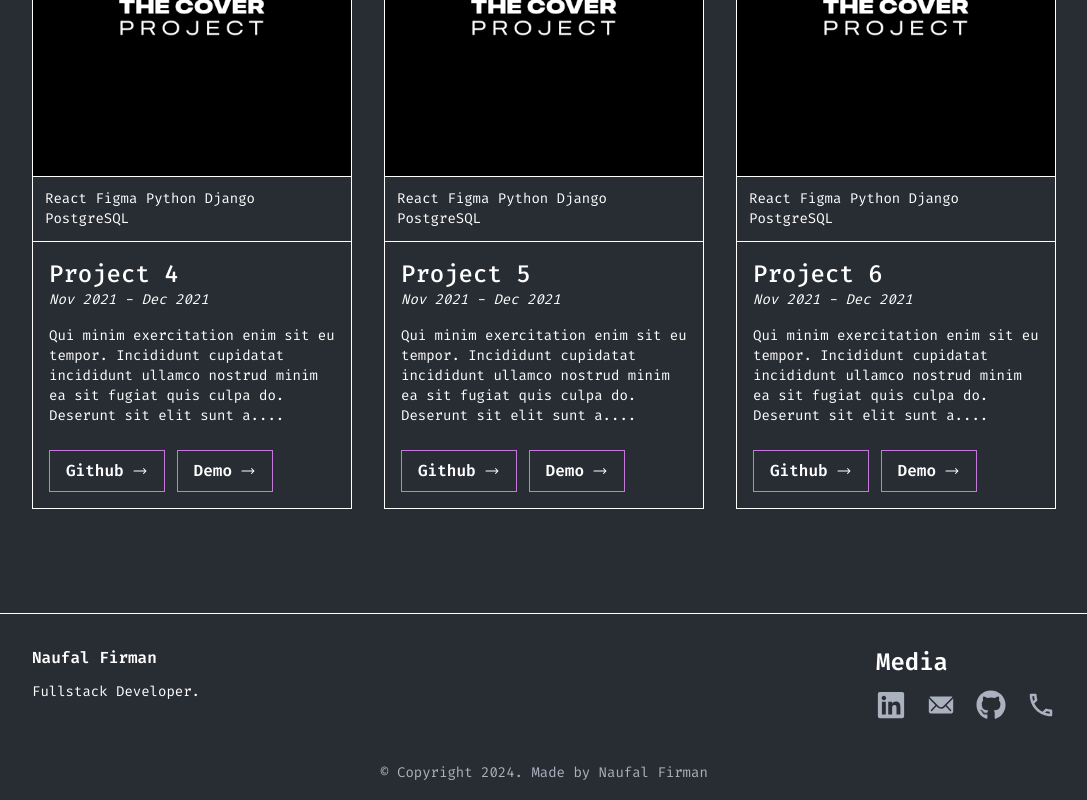
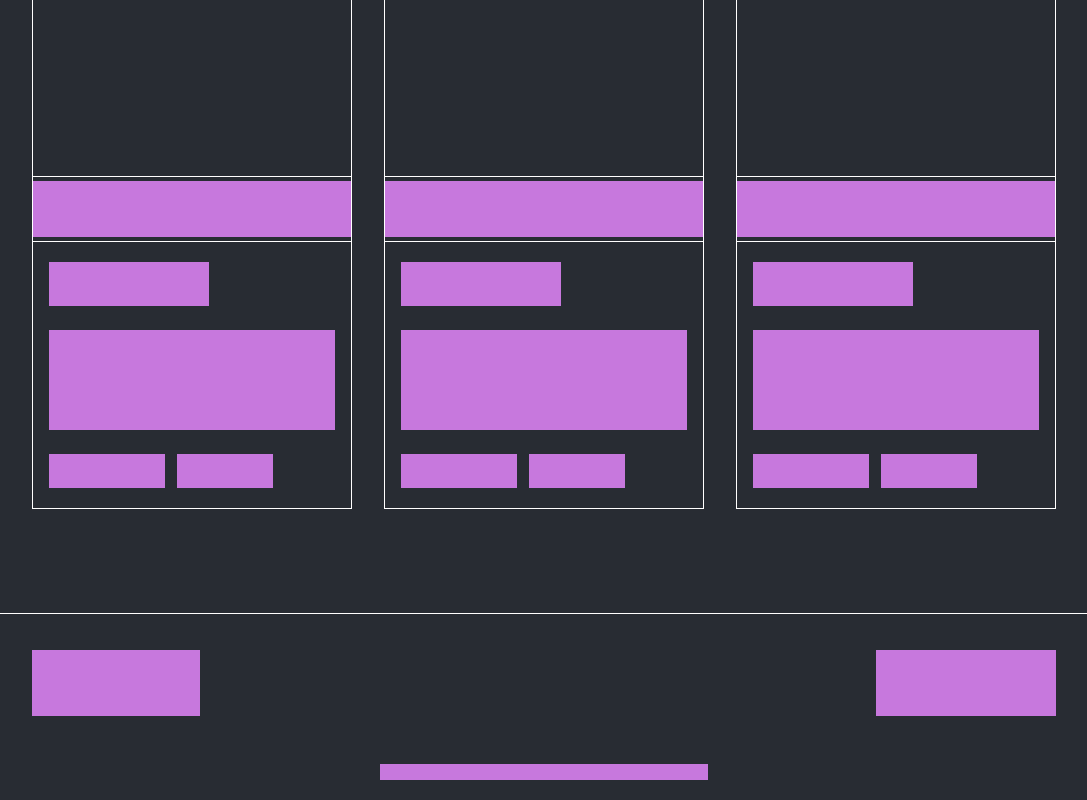
Before and after one commit to naufalF21/portofolio-web, a Next.js app: page /projects in a window 1280 px wide. Shown: the part 1155-1955 px from the top of the page, without its empty margins (96-1183 px from the left). Built offline with nearby package versions, Linux system fonts and the light colour scheme.

Commit message:
style(Homepage): apply scroll animation

```diff
--- a/app/layout.js
+++ b/app/layout.js
@@ -18,7 +18,7 @@ export default function RootLayout({ children }) {
 				<link rel="icon" type="image/png" sizes="16x16" href="/favicon/favicon-16x16.png" />
 				<link rel="manifest" href="/favicon/site.webmanifest" />
 			</head>
-			<body className={firaCode.className}>
+			<body className={`${firaCode.className} selection:bg-primary selection:text-secondary`}>
 				<NextTopLoader showSpinner={false} color="#C778DD" />
 				{children}
 			</body>
--- a/components/Button/index.js
+++ b/components/Button/index.js
@@ -2,9 +2,11 @@
 
 import { HiArrowLongRight } from 'react-icons/hi2';
 import { motion } from 'framer-motion';
+import Reveal from '../Reveal';
 
 export default function Button({ text }) {
 	return (
+		<Reveal>
 			<motion.button
 				className="w-fit btn border border-primary py-2 px-4 font-semibold flex items-center gap-2 hover:bg-primary hover:text-secondary"
 				whileTap={{ scale: 0.9 }}
@@ -12,5 +14,6 @@ export default function Button({ text }) {
 				{text}
 				<HiArrowLongRight />
 			</motion.button>
+		</Reveal>
 	);
 }
--- a/components/Card/index.js
+++ b/components/Card/index.js
@@ -3,6 +3,7 @@
 import { useState } from 'react';
 import Image from 'next/image';
 import Button from '../Button';
+import Reveal from '../Reveal';
 
 export default function Card({ image, technology, title, period, description }) {
 	const [isReadMore] = useState(true);
@@ -10,21 +11,29 @@ export default function Card({ image, technology, title, period, description })
 	return (
 		<div className={`border text-white w-full lg:w-80 flex flex-col`}>
 			<div className="divide-y">
+				<Reveal noSquare={true}>
 					<Image src={image} alt="card-image" className="bg-cover" />
+				</Reveal>
+				<Reveal>
 					<div className="p-3 text-sm">
 						<p>{technology}</p>
 					</div>
+				</Reveal>
 				<hr className="border" />
 			</div>
 			<div className="p-4 flex flex-col gap-4 justify-between h-full">
+				<Reveal width="fit-content">
 					<div className="flex flex-col">
 						<h2 className="text-2xl font-medium">{title}</h2>
 						<span className="text-sm italic">{period}</span>
 					</div>
+				</Reveal>
+				<Reveal>
 					<p className="pb-2 text-sm">
 						{isReadMore ? description.slice(0, 150) : description}
 						{description.length > 150 && <span>{isReadMore ? '....' : ''}</span>}
 					</p>
+				</Reveal>
 				<div className="flex flex-row gap-3">
 					<Button text="Github" />
 					<Button text="Demo" />
--- a/components/Footer/index.js
+++ b/components/Footer/index.js
@@ -5,16 +5,20 @@ import { IoIosMail } from 'react-icons/io';
 import { FaGithub } from 'react-icons/fa';
 import { MdOutlineLocalPhone } from 'react-icons/md';
 import Link from 'next/link';
+import Reveal from '../Reveal';
 
 export default function Footer() {
 	return (
-		<footer className="text-white border-t px-4 lg:px-0">
+		<footer className="text-white border-t px-4 lg:px-0 w-full">
 			<div className="max-w-[1024px] mx-auto py-4">
 				<div className="flex flex-col gap-6 md:gap-0 md:flex-row justify-between mt-4">
+					<Reveal>
 						<div className="flex flex-col gap-3">
 							<h2 className="font-semibold text-base">Naufal Firman</h2>
 							<span className="text-sm">Fullstack Developer.</span>
 						</div>
+					</Reveal>
+					<Reveal>
 						<div className="flex flex-col gap-3">
 							<h2 className="text-2xl font-semibold">Media</h2>
 							<div className="flex flex-row gap-5">
@@ -36,16 +40,22 @@ export default function Footer() {
 								>
 									<FaGithub size="30" />
 								</Link>
-							<Link href="tel:+6289617404827" className="text-gray hover:text-white">
+								<Link
+									href="tel:+6289617404827"
+									className="text-gray hover:text-white"
+								>
 									<MdOutlineLocalPhone size="30" />
 								</Link>
 							</div>
 						</div>
+					</Reveal>
 				</div>
-				<div className="w-full text-center mt-10">
+				<div className="mt-10 flex flex-row justify-center">
+					<Reveal width="fit-content">
 						<span className="text-sm text-gray">
 							© Copyright 2024. Made by Naufal Firman
 						</span>
+					</Reveal>
 				</div>
 			</div>
 		</footer>
--- /dev/null
+++ b/components/Reveal/index.js
@@ -0,0 +1,63 @@
+'use client';
+
+import { useRef, useEffect } from 'react';
+import { m, useInView, useAnimation } from 'framer-motion';
+
+export default function Reveal({ children, noSquare = false, width }) {
+	const ref = useRef(null);
+	const isInView = useInView(ref, { once: true });
+
+	const mainControls = useAnimation();
+	const slideControls = useAnimation();
+
+	useEffect(() => {
+		if (isInView) {
+			mainControls.start('visible');
+			slideControls.start('visible');
+		}
+	}, [isInView]);
+
+	return (
+		<div
+			ref={ref}
+			style={{
+				position: 'relative',
+				overflow: 'hidden',
+				width,
+			}}
+		>
+			<m.div
+				variants={{
+					hidden: {
+						opacity: 0,
+						y: 75,
+					},
+					visible: {
+						opacity: 1,
+						y: 0,
+					},
+				}}
+				initial="hidden"
+				animate={mainControls}
+				transition={{
+					duration: 0.5,
+					delay: 0.25,
+				}}
+			>
+				{children}
+			</m.div>
+			{!noSquare && (
+				<m.div
+					variants={{
+						hidden: { left: 0 },
+						visible: { left: '100%' },
+					}}
+					initial="hidden"
+					animate={slideControls}
+					transition={{ duration: 0.5, ease: 'easeIn' }}
+					className="absolute top-[4px] bottom-[4px] left-0 right-0 bg-primary z-20"
+				></m.div>
+			)}
+		</div>
+	);
+}
--- a/components/quotes/index.js
+++ b/components/quotes/index.js
@@ -2,10 +2,12 @@
 
 import { FaQuoteLeft } from 'react-icons/fa';
 import { FaQuoteRight } from 'react-icons/fa';
+import Reveal from '@/components/Reveal';
 
 export default function Quotes() {
 	return (
-		<div className="text-white px-4 lg:px-0">
+		<Reveal>
+			<div className="text-white px-4 lg:px-0 w-full">
 				<div className="relative top-4 left-6 flex justify-start">
 					<div className="bg-secondary z-10 px-2">
 						<FaQuoteLeft size="26" />
@@ -13,8 +15,8 @@ export default function Quotes() {
 				</div>
 				<div className="border border-gray py-8 px-8 lg:px-0">
 					<h2 className="text-center text-lg font-semibold">
-					Programming isn&apos;t about what you know; it&apos;s about what you can figure
-					out. -Chris Pine
+						Programming isn&apos;t about what you know; it&apos;s about what you can
+						figure out. -Chris Pine
 					</h2>
 				</div>
 				<div className="flex justify-end relative bottom-4 right-6">
@@ -23,5 +25,6 @@ export default function Quotes() {
 					</div>
 				</div>
 			</div>
+		</Reveal>
 	);
 }
--- a/containers/home-page/contacts-section/index.js
+++ b/containers/home-page/contacts-section/index.js
@@ -3,23 +3,29 @@
 import { IoIosMail } from 'react-icons/io';
 import { MdOutlineLocalPhone } from 'react-icons/md';
 import Link from 'next/link';
+import Reveal from '@/components/Reveal';
 
 export default function ContactsSection() {
 	return (
 		<div className="text-white my-16 px-4 lg:px-0">
-			<div className="flex flex-row items-center gap-5 mb-10">
+			<Reveal width="fit-content">
+				<div className="flex flex-row items-center gap-5 mb-10 w-96">
 					<h2 className="text-3xl font-semibold">Contacts</h2>
-				<hr className="w-1/4 text-primary border" />
+					<hr className="hidden md:block w-full text-primary border" />
 				</div>
+			</Reveal>
 			<div className="flex flex-col lg:flex-row justify-between gap-10 lg:gap-52">
+				<Reveal>
 					<p className="text-base">
 						I&apos;m{' '}
 						<span className="text-primary">
 							always interested in backend and/or frontend development
 						</span>
-					, whether it&apos;s for work or freelance opportunities. However, if you have
-					other requests or questions, please don&apos;t hesitate to contact me.
+						, whether it&apos;s for work or freelance opportunities. However, if you
+						have other requests or questions, please don&apos;t hesitate to contact me.
 					</p>
+				</Reveal>
+				<Reveal width="80rem">
 					<div className="border px-6 py-4 flex flex-col gap-5">
 						<h4 className="font-semibold">Contact me here</h4>
 						<Link href="#" className="flex flex-row items-center gap-3">
@@ -31,6 +37,7 @@ export default function ContactsSection() {
 							<span>+(62) 8961 7404 827</span>
 						</Link>
 					</div>
+				</Reveal>
 			</div>
 		</div>
 	);
--- a/containers/home-page/education-section/index.js
+++ b/containers/home-page/education-section/index.js
@@ -3,14 +3,18 @@
 import { AiFillCaretRight } from 'react-icons/ai';
 import educations from '@/data/educations';
 import courses from '@/data/courses';
+import Reveal from '@/components/Reveal';
 
 export default function EducationSection() {
 	return (
 		<section className="text-white mt-16 px-4 lg:px-0">
-			<div className="flex flex-row items-center gap-5">
+			<Reveal width="fit-content">
+				<div className="flex flex-row items-center gap-5 w-96">
 					<h2 className="text-3xl font-semibold">Educations</h2>
-				<hr className="w-1/4 text-primary border" />
+					<hr className="hidden md:block w-full text-primary border" />
 				</div>
+			</Reveal>
+			<Reveal>
 				<div className="flex flex-row gap-4 py-10">
 					<div className="border-s-2 border-white"></div>
 					<div className="flex flex-col w-full">
@@ -31,9 +35,12 @@ export default function EducationSection() {
 						</ul>
 					</div>
 				</div>
-			<div>
+			</Reveal>
+
+			<Reveal width="fit-content">
 				<h2 className="text-2xl">Courses</h2>
-			</div>
+			</Reveal>
+			<Reveal>
 				<div className="flex flex-row gap-4 py-4">
 					<div className="border-s-2 border-white"></div>
 					<div className="flex flex-col w-full">
@@ -54,6 +61,7 @@ export default function EducationSection() {
 						</ul>
 					</div>
 				</div>
+			</Reveal>
 		</section>
 	);
 }
--- a/containers/home-page/experience-section/index.js
+++ b/containers/home-page/experience-section/index.js
@@ -2,14 +2,18 @@
 
 import experience from '@/data/experience';
 import { FaArrowRightLong } from 'react-icons/fa6';
+import Reveal from '@/components/Reveal';
 
 export default function ExperienceSection() {
 	return (
 		<section className="text-white mt-16 px-4 lg:px-0">
-			<div className="flex flex-row items-center gap-5">
+			<Reveal width="fit-content">
+				<div className="flex flex-row items-center gap-5 w-96">
 					<h2 className="text-3xl font-semibold">Experiences</h2>
-				<hr className="w-1/4 text-primary border" />
+					<hr className="hidden md:block w-full text-primary border" />
 				</div>
+			</Reveal>
+			<Reveal>
 				<div className="flex flex-row py-14 gap-8 lg:gap-10">
 					<div className="border-s-2 border-white"></div>
 					<div className="flex flex-col w-full mt-6">
@@ -31,6 +35,7 @@ export default function ExperienceSection() {
 						</ul>
 					</div>
 				</div>
+			</Reveal>
 		</section>
 	);
 }
--- a/containers/home-page/hero-section/index.js
+++ b/containers/home-page/hero-section/index.js
@@ -4,24 +4,37 @@ import Image from 'next/image';
 import Link from 'next/link';
 import Button from '@/components/Button';
 import jumbotronImg from '@/public/images/jumbotron.png';
+import Reveal from '@/components/Reveal';
 
 export default function HeroSection() {
 	return (
 		<div className="text-white flex flex-col md:flex-row items-center md:items-start lg:items-center justify-between gap-20 lg:h-screen pt-32 md:pt-36 px-6 pb-10 lg:py-0 lg:px-0">
 			<div className="flex flex-col gap-8">
+				<Reveal>
 					<h2 className="text-3xl font-semibold leading-normal">
 						Naufal Firman is a{' '}
 						<span className="text-primary">Web Designer and Front-end Developer</span>
 					</h2>
+				</Reveal>
+				<Reveal>
 					<p className="text-base">
 						He crafts responsive websites where technologies meet creativity. To explore
 						more about my projects and professional journey, feel free to contact me or
 						visit my LinkedIn profile.
 					</p>
+				</Reveal>
+				<div className="w-fit">
 					<Button text="Let's talk" />
 				</div>
+			</div>
+			<Reveal noSquare={true}>
 				<div>
-				<Image src={jumbotronImg} alt="jumbotron-img" className="md:w-[80rem]" priority />
+					<Image
+						src={jumbotronImg}
+						alt="jumbotron-img"
+						className="md:w-[80rem]"
+						priority
+					/>
 					<div className="text-gray flex flex-row items-center border py-1 px-2 gap-2">
 						<div className="w-[14px] h-[14px] bg-primary"></div>
 						<p>
@@ -35,6 +48,7 @@ export default function HeroSection() {
 						</p>
 					</div>
 				</div>
+			</Reveal>
 		</div>
 	);
 }
--- a/containers/home-page/projects-section/index.js
+++ b/containers/home-page/projects-section/index.js
@@ -5,6 +5,7 @@ import Card from '@/components/Card';
 import projects from '@/data/projects';
 import { Swiper, SwiperSlide } from 'swiper/react';
 import { Pagination } from 'swiper/modules';
+import Reveal from '@/components/Reveal';
 import 'swiper/css/pagination';
 import 'swiper/css';
 import './styles.css';
@@ -13,12 +14,15 @@ export default function ProjectsSection() {
 	return (
 		<div className="text-white py-8 px-4 lg:px-0">
 			<div className="flex flex-row justify-between">
-				<div className="flex flex-row items-center gap-5 w-1/3">
-					<h2 className="text-3xl font-semibold">Projects</h2>
-					<hr className="hidden md:block w-full text-primary border" />
-				</div>
+				<Reveal>
+					<div className="flex flex-row items-center gap-5 w-96">
+						<h2 className="text-3xl font-semibold">Projects</h2>
+						<hr className="hidden md:block w-full text-primary border" />
+					</div>
+				</Reveal>
 				<Button text="View all" />
 			</div>
+
 			<Swiper
 				className="flex flex-col md:flex-row gap-10 justify-between mt-10"
 				spaceBetween={50}
--- a/containers/home-page/skills-section/index.js
+++ b/containers/home-page/skills-section/index.js
@@ -6,14 +6,18 @@ import { IoLogoJavascript } from 'react-icons/io5';
 import { SiPhp } from 'react-icons/si';
 import logoMySQL from '@/public/images/logo-mysql.png';
 import devops from '@/data/devops';
+import Reveal from '@/components/Reveal';
 
 export default function SkillsSection() {
 	return (
 		<div className="text-white mt-16 px-4 lg:px-0">
-			<div className="flex flex-row items-center gap-5 mb-5">
+			<Reveal width="fit-content">
+				<div className="flex flex-row items-center gap-5 mb-5 w-96">
 					<h2 className="text-3xl font-semibold">Skills</h2>
-				<hr className="w-1/4 text-primary border" />
+					<hr className="hidden md:block w-full text-primary border" />
 				</div>
+			</Reveal>
+			<Reveal width="fit-content">
 				<div className="py-5">
 					<h3 className="text-2xl">Languages</h3>
 					<div className="pt-5 flex flex-row gap-8">
@@ -30,6 +34,8 @@ export default function SkillsSection() {
 						</div>
 					</div>
 				</div>
+			</Reveal>
+			<Reveal>
 				<div className="py-5">
 					<h3 className="text-2xl">Web Technologies & Frameworks</h3>
 					<div className="pt-5 grid grid-cols-6 gap-6 lg:flex lg:flex-row lg:gap-8">
@@ -46,6 +52,8 @@ export default function SkillsSection() {
 						))}
 					</div>
 				</div>
+			</Reveal>
+			<Reveal width="fit-content">
 				<div className="py-5">
 					<h3 className="text-2xl">Databases</h3>
 					<div className="pt-5 flex flex-row gap-8">
@@ -59,6 +67,8 @@ export default function SkillsSection() {
 						</div>
 					</div>
 				</div>
+			</Reveal>
+			<Reveal width="fit-content">
 				<div className="py-5">
 					<h3 className="text-2xl">DevOps & Tools</h3>
 					<div className="pt-5 grid grid-cols-6 gap-6 lg:flex lg:flex-row lg:gap-8">
@@ -75,6 +85,7 @@ export default function SkillsSection() {
 						))}
 					</div>
 				</div>
+			</Reveal>
 		</div>
 	);
 }
```
Lines whose indentation alone changed are shown as unchanged.
